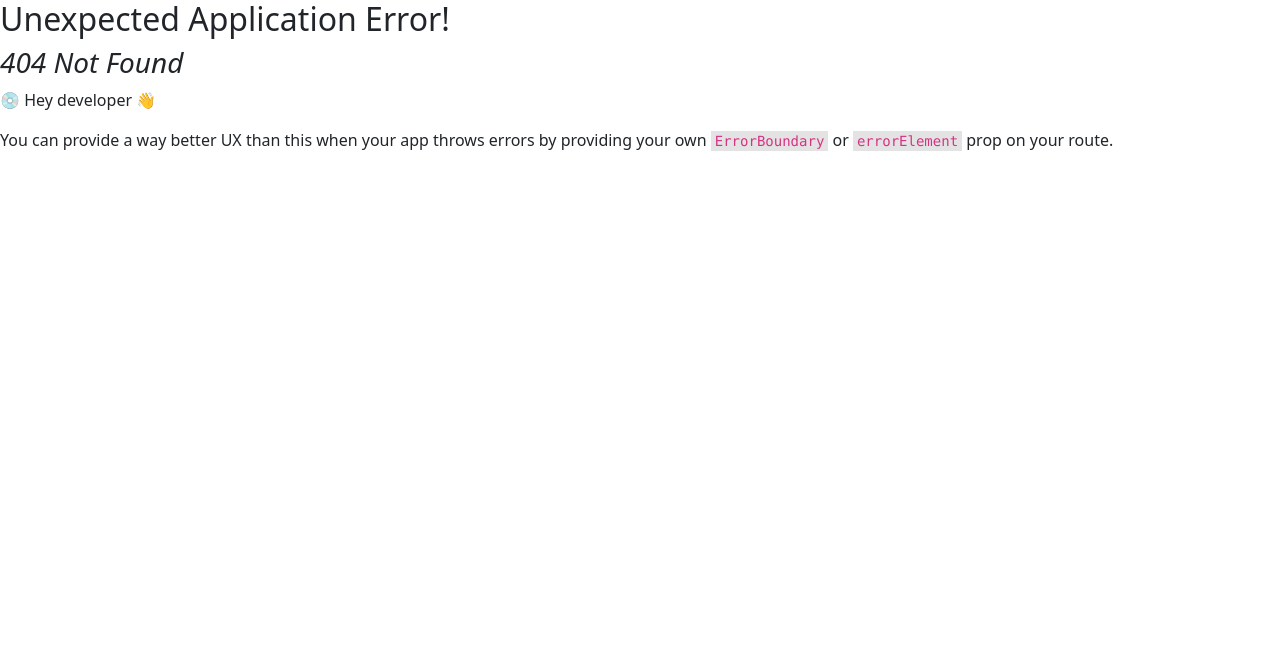
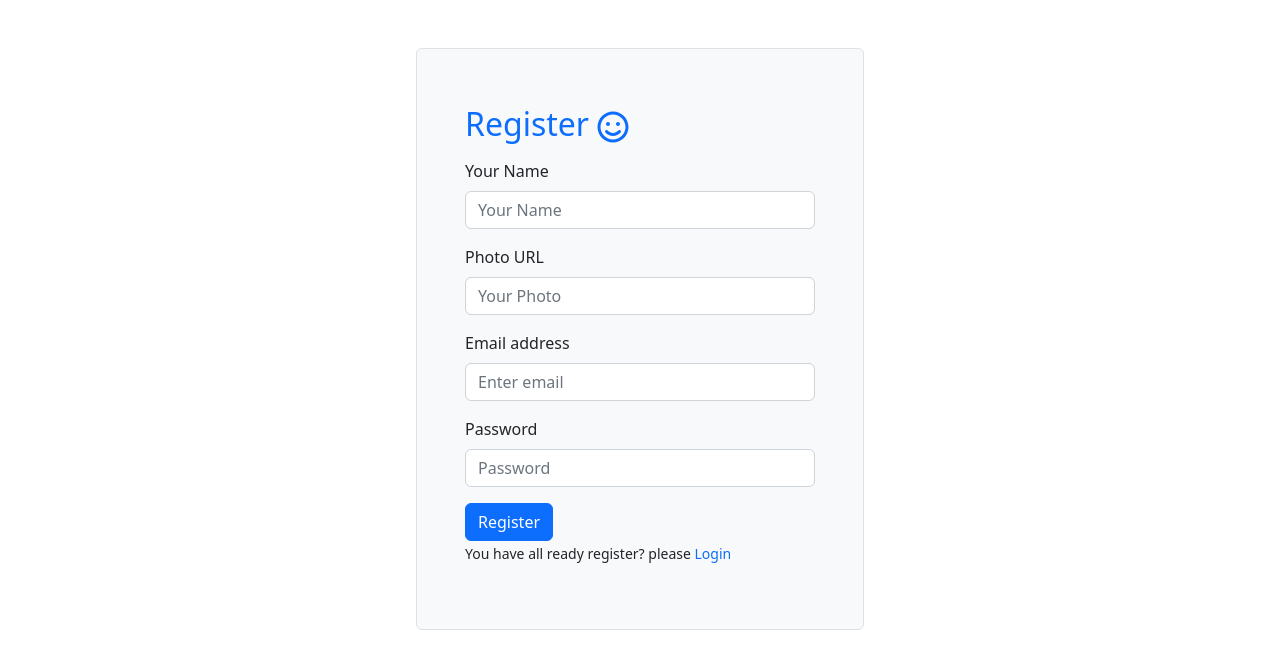
Before and after one commit to ArjumanJesmin/food-hunter-client, a React (Vite) app: page /register in a window 1280 px wide. Before the commit this address had no page. Shown: the top 668 px of the page. Built offline with nearby package versions, Linux system fonts and the light colour scheme.

Commit message:
Login and Register form updated done

```diff
--- a/package.json
+++ b/package.json
@@ -11,6 +11,7 @@
   },
   "dependencies": {
     "bootstrap": "^5.2.3",
+    "firebase": "^9.21.0",
     "localforage": "^1.10.0",
     "match-sorter": "^6.3.1",
     "react": "^18.2.0",
--- /dev/null
+++ b/src/Pages/About/About.jsx
@@ -0,0 +1,12 @@
+/* eslint-disable no-unused-vars */
+import React from 'react';
+
+const About = () => {
+    return (
+        <div>
+            <h2>This is about page</h2>
+        </div>
+    );
+};
+
+export default About;
--- /dev/null
+++ b/src/Pages/Blog/Blog.jsx
@@ -0,0 +1,12 @@
+/* eslint-disable no-unused-vars */
+import React from 'react';
+
+const Blog = () => {
+    return (
+        <div>
+           <h2>This is blog page</h2>
+        </div>
+    );
+};
+
+export default Blog;
--- a/src/Pages/Login/Login.jsx
+++ b/src/Pages/Login/Login.jsx
@@ -1,30 +1,45 @@
 /* eslint-disable no-unused-vars */
 import React from 'react';
-import { Button } from 'react-bootstrap';
-import { Form } from 'react-router-dom';
+import { Button, Form } from 'react-bootstrap';
+import { FaRegSmile } from 'react-icons/fa';
+import { Link } from 'react-router-dom';
+
 
 const Login = () => {
+
+    const handleLogin = (event) => {
+        event.preventDefault();
+
+        const form = event.target;
+
+        const email = form.email.value
+        const password = form.password.value;
+        console.log(email, password)
+    }
+
     return (
-        <>
-            <Form>
+        <div className='w-25 mx-auto border p-5 rounded my-5 bg-light'>
+            <h2 className='text-center text-primary py-2'>Login <FaRegSmile /> </h2>
+            <Form onSubmit={handleLogin}>
                 <Form.Group className="mb-3" controlId="formBasicEmail">
                     <Form.Label>Email address</Form.Label>
-                    <Form.Control type="email" placeholder="Enter email" name="email" required />
+                    <Form.Control type="email" name='email' placeholder="Enter email" />
+
                 </Form.Group>
 
                 <Form.Group className="mb-3" controlId="formBasicPassword">
                     <Form.Label>Password</Form.Label>
-                    <Form.Control type="password" placeholder="Password" name="password" required />
+                    <Form.Control type="password" name='password' placeholder="Password" />
                 </Form.Group>
+                <Form.Text className="text-muted">
+
+                </Form.Text>
                 <Button variant="primary" type="submit">
                     Login
                 </Button>
-
-                <Form.Text className="text-muted">
-
-                </Form.Text>
+                <p><small> You have no account? please <Link className='text-primary text-decoration-none' to='/register'>Register</Link></small></p>
             </Form>
-        </ >
+        </div>
     );
 };
 
--- a/src/Pages/Register/Register.jsx
+++ b/src/Pages/Register/Register.jsx
@@ -1,30 +1,60 @@
+/* eslint-disable react/jsx-no-undef */
 /* eslint-disable no-unused-vars */
 import React from 'react';
-import { Button } from 'react-bootstrap';
-import { Form } from 'react-router-dom';
+import { Button, Form } from 'react-bootstrap';
+import { Link } from 'react-router-dom';
+import { FaRegSmile } from "react-icons/fa";
+
 
 const Register = () => {
+
+    const handleRegister = (event) => {
+        event.preventDefault();
+
+        const form = event.target;
+        const name = form.name.value;
+        const photo = form.photo.value;
+        const email = form.email.value;
+        const password= form.password.value;
+        console.log(name, photo, email, password)
+    }
+
     return (
-        <>
-            <Form>
+        <div className=' mx-auto border p-5 rounded my-5 bg-light' style={{ width: '35%' }}>
+            <h2 className='tex-center py-2 text-primary'>Register <FaRegSmile /> </h2>
+            <Form onSubmit={handleRegister}>
+                <Form.Group className="mb-3" controlId="formBasicEmail">
+                    <Form.Label>Your Name</Form.Label>
+                    <Form.Control type="text" placeholder="Your Name" name='name' required />
+                </Form.Group>
+
+                <Form.Group className="mb-3" controlId="formBasicEmail">
+                    <Form.Label>Photo URL</Form.Label>
+                    <Form.Control type="photo" placeholder="Your Photo" name='photo' required />
+                </Form.Group>
+
                 <Form.Group className="mb-3" controlId="formBasicEmail">
                     <Form.Label>Email address</Form.Label>
-                    <Form.Control type="email" placeholder="Enter email" name="email" required />
+                    <Form.Control type="email" placeholder="Enter email" name='email' required />
                 </Form.Group>
 
                 <Form.Group className="mb-3" controlId="formBasicPassword">
                     <Form.Label>Password</Form.Label>
-                    <Form.Control type="password" placeholder="Password" name="password" required />
+                    <Form.Control type="password" placeholder="Password" name='password' />
                 </Form.Group>
-                <Button variant="primary" type="submit">
-                    Register
-                </Button>
 
                 <Form.Text className="text-muted">
 
                 </Form.Text>
+                <Button variant="primary" type="submit">
+                    Register
+                </Button>
+                <p><small> You have all ready register? please <Link className='text-primary text-decoration-none' to='/login'>Login</Link></small></p>
             </Form>
-        </>
+            <div>
+
+            </div>
+        </div>
     );
 };
 
--- /dev/null
+++ b/src/Shared/Header/ChefGroup.jsx
@@ -0,0 +1,12 @@
+/* eslint-disable no-unused-vars */
+import React from 'react';
+
+function ChefGroup() {
+    return (
+        <div>
+            <h2>All card is Coming soon....................</h2>
+        </div>
+    );
+}
+
+export default ChefGroup;
--- a/src/Shared/Header/Header.jsx
+++ b/src/Shared/Header/Header.jsx
@@ -2,6 +2,8 @@
 import React from 'react';
 import { Container } from 'react-bootstrap';
 import banner1 from '../../assets/banner1.jpg'
+import ChefGroup from './ChefGroup';
+
 
 
 const Header = () => {
@@ -20,12 +22,16 @@ const Header = () => {
   };
   return (
 
+    <>
       <div style={jumbotronStyle}>
           <Container className='text-center p-5'>
               <h1 className='m-4'>Savoring the Flavors of Italy: A Culinary Journey Through Its Delicious Cuisine</h1>
               <p>Italian cuisine is one of the most popular and beloved in the world, renowned for its rich flavors, fresh ingredients, and timeless traditions. From classic dishes like spaghetti carbonara and lasagna to regional specialties such as Neapolitan pizza and Sicilian cannoli, Italian food offers a truly diverse and mouth-watering culinary experience.</p>
           </Container>
       </div>
+
+      <ChefGroup />
+    </>
   );
 };
 
--- a/src/Shared/NavigationBar/NavigationBar.jsx
+++ b/src/Shared/NavigationBar/NavigationBar.jsx
@@ -11,15 +11,14 @@ const NavigationBar = () => {
         <Navbar.Brand href="#home">Delicious Italian Food</Navbar.Brand>
         <Navbar.Toggle aria-controls="basic-navbar-nav" />
         <Navbar.Collapse id="basic-navbar-nav">
-          <Nav className="mx-auto">
-            <Nav.Link href="#home">Name</Nav.Link>
-            <Nav.Link href="#home">Home</Nav.Link>
-            <Nav.Link href="#link">Blog</Nav.Link>
+          <Nav className="mx-auto gap-3">
+            <Link  className='text-decoration-none' to="/about">About</Link>
+            <Link  className='text-decoration-none' to="/home">Home</Link>
+            <Link  className='text-decoration-none' to="/blog">Blog</Link>
           </Nav>
         </Navbar.Collapse>
         <Link to="/login"><Button variant="outline-secondary">Login</Button></Link>
       </Container>
-
     </Navbar>
         </div>
     );
--- a/src/layouts/Main.jsx
+++ b/src/layouts/Main.jsx
@@ -7,9 +7,11 @@ import { Outlet } from 'react-router-dom';
 function Main() {
     return (
         <div>
+
             <NavigationBar/>
                 <Outlet/>
             <Footer/>
+
         </div>
     );
 }
```
Also changed, not shown: src/firebase/firebase.config.js (added, +18 -0 lines), src/routes/Routes.jsx (+32 -5 lines), .eslintrc.cjs (deleted), 1 other file (tests, documents, lock files or other folders). Lines whose indentation alone changed are shown as unchanged.
